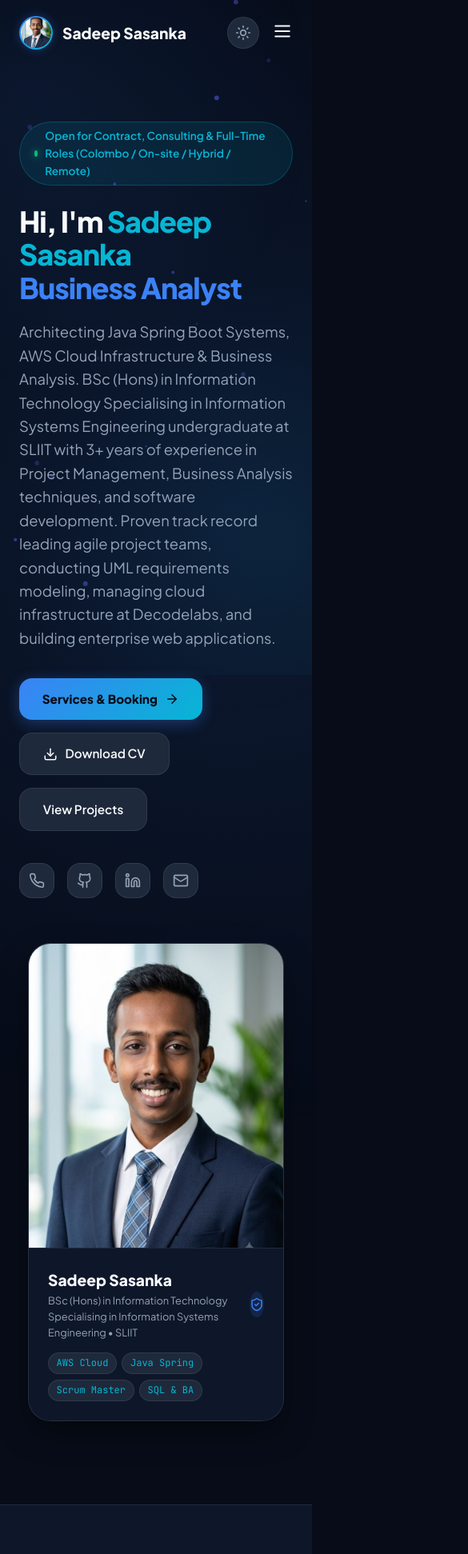
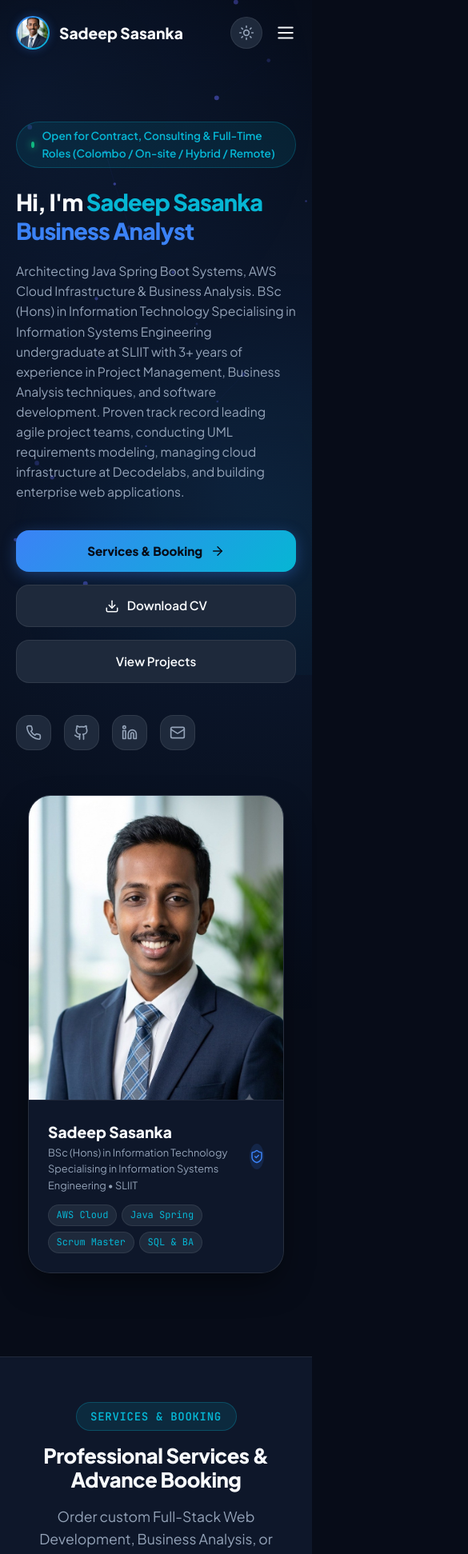
Before and after one commit to Sadeep78/portfolio, a React (Vite) app: page / in a window 390 px wide. Shown: the top 1943 px of the page at 80% size, 585 px wide, since content can reach past the window. Built offline with nearby package versions, Linux system fonts and the light colour scheme.

Commit message:
Optimize site responsiveness for mobile phones, tablets, and small viewports

```diff
--- a/src/components/About.jsx
+++ b/src/components/About.jsx
@@ -117,7 +117,7 @@ export default function About() {
             </p>
           </div>
 
-          <div style={{ display: 'grid', gridTemplateColumns: 'repeat(2, 1fr)', gap: '1.5rem' }}>
+          <div className="certifications-grid" style={{ display: 'grid', gridTemplateColumns: 'repeat(auto-fit, minmax(280px, 1fr))', gap: '1.5rem' }}>
             {certifications.map((cert, idx) => (
               <div key={idx} className="glass-card" style={{ padding: '1.75rem', display: 'flex', gap: '1.25rem', alignItems: 'flex-start' }}>
                 <div style={{ width: '46px', height: '46px', borderRadius: 'var(--radius-md)', background: 'rgba(6, 182, 212, 0.12)', color: 'var(--accent-cyan)', display: 'flex', alignItems: 'center', justifyContent: 'center', flexShrink: 0 }}>
--- a/src/index.css
+++ b/src/index.css
@@ -1188,7 +1188,7 @@ ul {
 }
 
 /* ==========================================================================
-   RESPONSIVE BREAKPOINTS
+   RESPONSIVE BREAKPOINTS & MOBILE OPTIMIZATIONS
    ========================================================================== */
 
 @media (max-width: 1024px) {
@@ -1198,6 +1198,7 @@ ul {
 
   .executive-portrait-card {
     max-width: 320px;
+    margin: 0 auto;
   }
 
   .skills-grid, .projects-grid {
@@ -1214,27 +1215,77 @@ ul {
 }
 
 @media (max-width: 768px) {
+  .container {
+    padding: 0 1.25rem;
+  }
+
   .nav-links, .nav-actions .btn {
     display: none;
   }
 
   .mobile-toggle-btn {
-    display: block;
+    display: flex;
+    align-items: center;
+    justify-content: center;
   }
 
-  .skills-grid, .projects-grid {
-    grid-template-columns: 1fr;
+  .skills-grid, .projects-grid, .certifications-grid {
+    grid-template-columns: 1fr !important;
   }
 
   .section {
-    padding: 4rem 0;
+    padding: 3.5rem 0;
+  }
+
+  .section-title {
+    font-size: 1.85rem;
   }
 
   .hero-title {
-    font-size: 2.25rem;
+    font-size: 2.1rem;
+    line-height: 1.25;
+  }
+
+  .hero-subtitle {
+    font-size: 0.98rem;
+  }
+
+  .hero-ctas {
+    flex-direction: column;
+    width: 100%;
+  }
+
+  .hero-ctas .btn {
+    width: 100%;
+    justify-content: center;
   }
 
   .stats-grid {
     grid-template-columns: repeat(2, 1fr);
+    gap: 1rem;
+  }
+
+  .modal-card {
+    width: 95% !important;
+    max-height: 92vh !important;
+    margin: 0 auto;
   }
 }
+
+@media (max-width: 480px) {
+  .stats-grid {
+    grid-template-columns: 1fr;
+  }
+
+  .hero-title {
+    font-size: 1.8rem;
+  }
+
+  .section-title {
+    font-size: 1.6rem;
+  }
+
+  .stat-number {
+    font-size: 1.8rem !important;
+  }
+}
```
